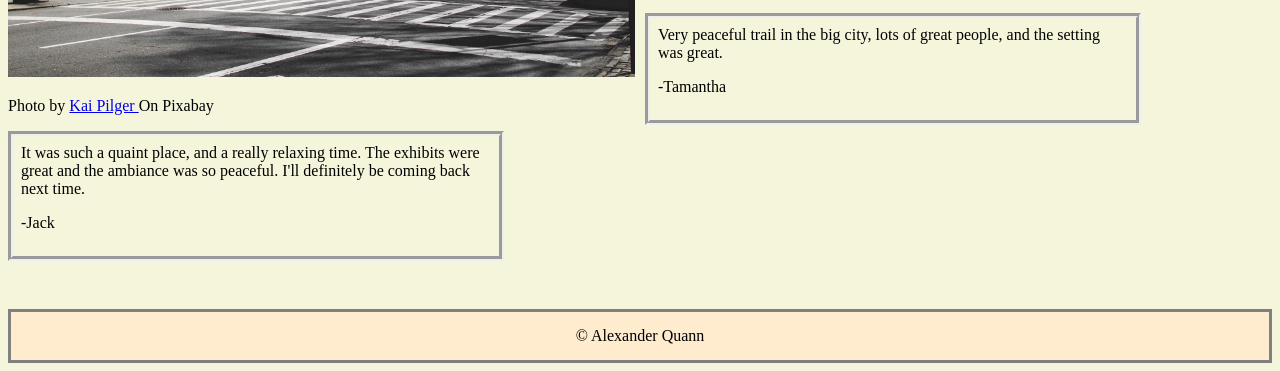
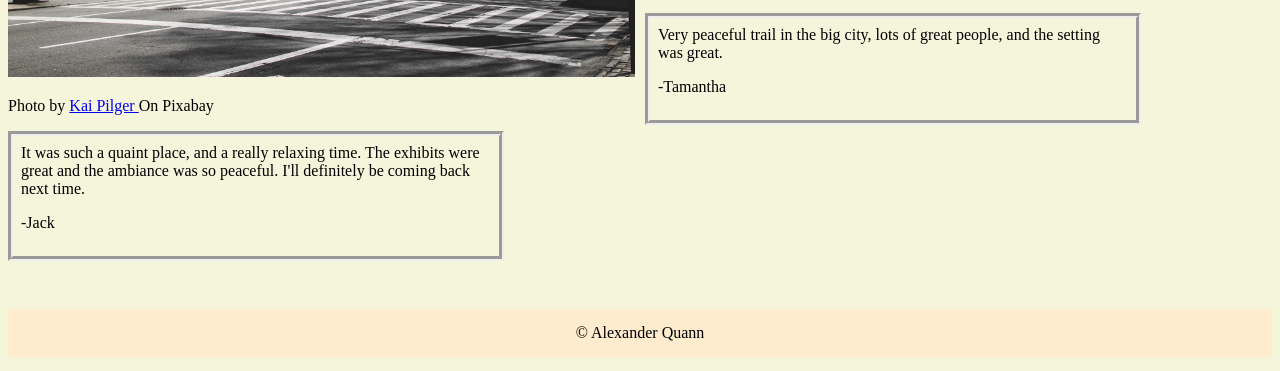
Before and after one commit to aquann/NYC-spots, a plain HTML site: page index.html in a window 1280 px wide. Shown: the part 3754-4125 px from the top of the page. Drawn offline with nearby package versions, Linux system fonts and the light colour scheme.

Commit message:
final finished

```diff
--- a/css/style.css
+++ b/css/style.css
@@ -1,5 +1,5 @@
 .hero {
-     text-align: center;
+    text-align: center;
     margin: auto;
 }
 
@@ -131,8 +131,6 @@ video {
 
 .footer {
     text-align: center;
-    border: 1px solid black;
     background-color: blanchedalmond;
-    border: 3px solid grey;
     padding: 15px;
 }
```
Also changed, not shown: lunapark.html (+1 -1 lines).
